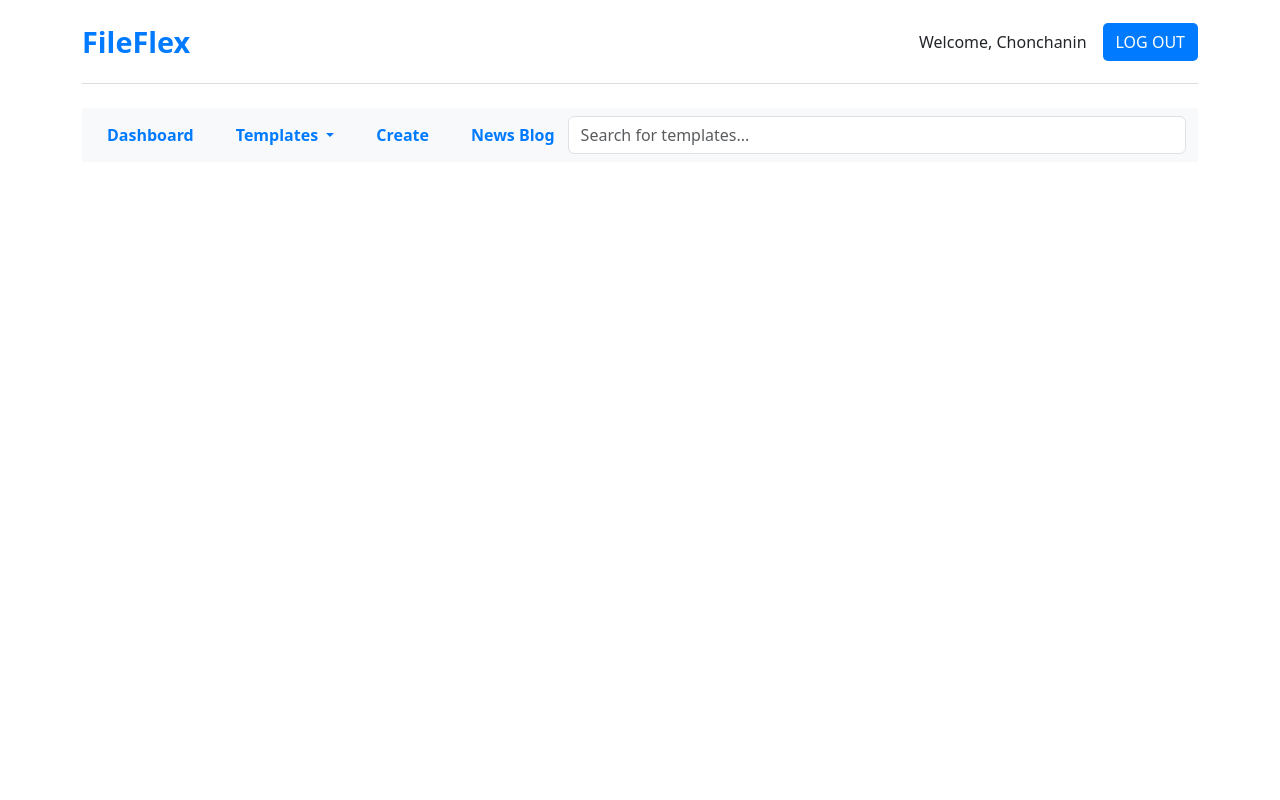
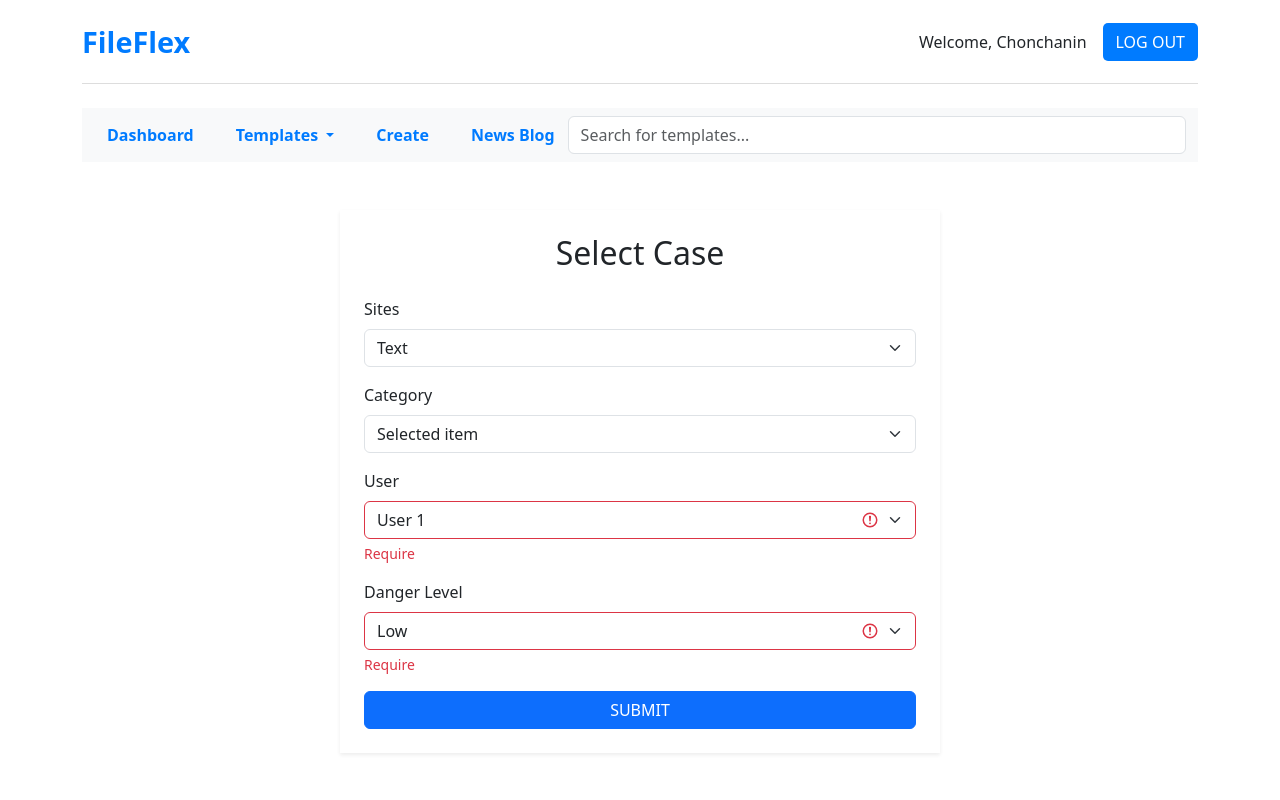
Before and after one commit to CatSoGood/RAIGONE, a Django app: page /create in a window 1280 px wide. Run offline with Django 5.2, Linux system fonts and the light colour scheme.

Commit message:
create more page and fuck my life

```diff
--- a/list_templates/templates/create.html
+++ b/list_templates/templates/create.html
@@ -1 +1,62 @@
 {% extends "base.html" %}
+
+{% block content %}
+<div class="container d-flex justify-content-center mt-5">
+    <div class="form-container shadow-sm p-4" style="max-width: 600px; width: 100%;">
+        <h2 class="form-title text-center mb-4">Select Case</h2>
+        <form class="text-start">
+            <!-- Sites Dropdown -->
+            <div class="mb-3">
+                <label for="sites" class="form-label">Sites</label>
+                <select class="form-select" id="sites" aria-label="Select Site">
+                    <option selected>Text</option>
+                    <option value="1">Site 1</option>
+                    <option value="2">Site 2</option>
+                    <option value="3">Site 3</option>
+                </select>
+            </div>
+
+            <!-- Category Dropdown -->
+            <div class="mb-3">
+                <label for="category" class="form-label">Category</label>
+                <select class="form-select" id="category" aria-label="Select Category">
+                    <option selected>Selected item</option>
+                    <option value="1">Category 1</option>
+                    <option value="2">Category 2</option>
+                    <option value="3">Category 3</option>
+                </select>
+            </div>
+
+
+            <!-- User Dropdown (Required) -->
+            <!-- ต้องเปลี่ยนเอา  username มาให้เลือกตรงนี้ด้วย  -->
+
+            <div class="mb-3">
+                <label for="user" class="form-label">User</label>
+                <select class="form-select is-invalid" id="user" aria-label="Select User" required>
+                    <option value="1">User 1</option>
+                    <option value="2">User 2</option>
+                    <option value="3">User 3</option>
+                </select>
+                <div class="invalid-feedback">Require</div>
+            </div>
+
+            <!-- Danger Dropdown (Required) -->
+            <div class="mb-3">
+                <label for="danger" class="form-label">Danger Level</label>
+                <select class="form-select is-invalid" id="danger" aria-label="Select Danger" required>
+                    <option value="1">Low</option>
+                    <option value="2">Medium</option>
+                    <option value="3">High</option>
+                    <option value="4">Critical</option>
+                    <option value="5">INFORMATION</option>
+                </select>
+                <div class="invalid-feedback">Require</div>
+            </div>
+
+            <!-- Submit Button -->
+            <button type="submit" class="btn btn-primary btn-submit w-100">SUBMIT</button>
+        </form>
+    </div>
+</div>
+{% endblock %}
--- a/list_templates/templates/template.html
+++ b/list_templates/templates/template.html
@@ -9,6 +9,7 @@
                     <th scope="col">Site</th>
                     <th scope="col">Rule</th>
                     <th scope="col">Name</th>
+                    <th scope="col">Date</th>
                     <th scope="col">User</th>
                     <th scope="col">Status</th>
                 </tr>
@@ -20,6 +21,7 @@
                     <td>{{ orders.site }}</td>
                     <td>{{ orders.rule }}</td>
                     <td>{{ orders.name }}</td>
+                    <td>{{ orders.date }}</td>
                     <td>{{ orders.user }}</td>
                     <td><a class="btn btn-warning">{{ orders.status }}</a></td>
                 </tr>
```
Also changed, not shown: list_templates/models.py (+7 -0 lines).
